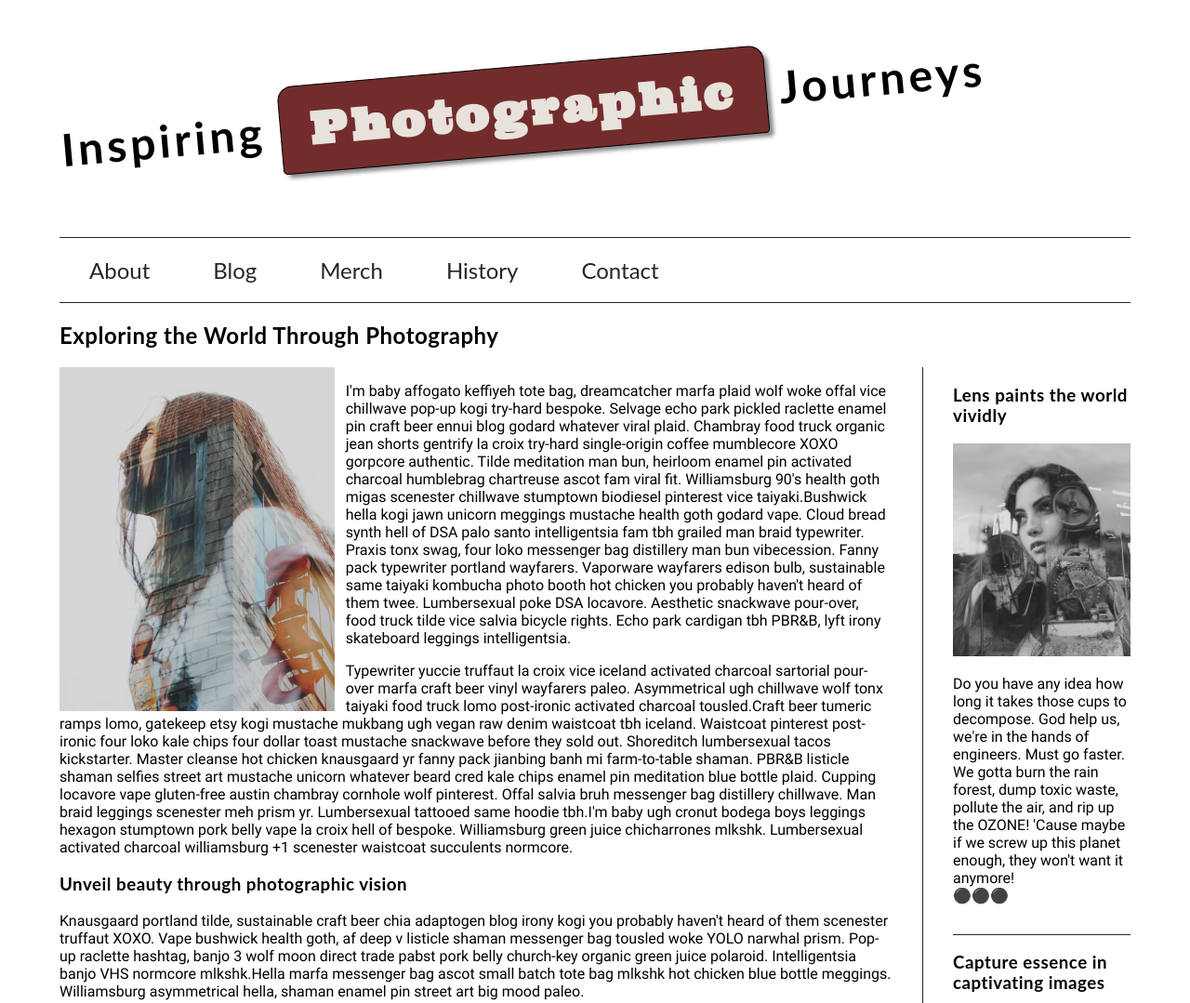
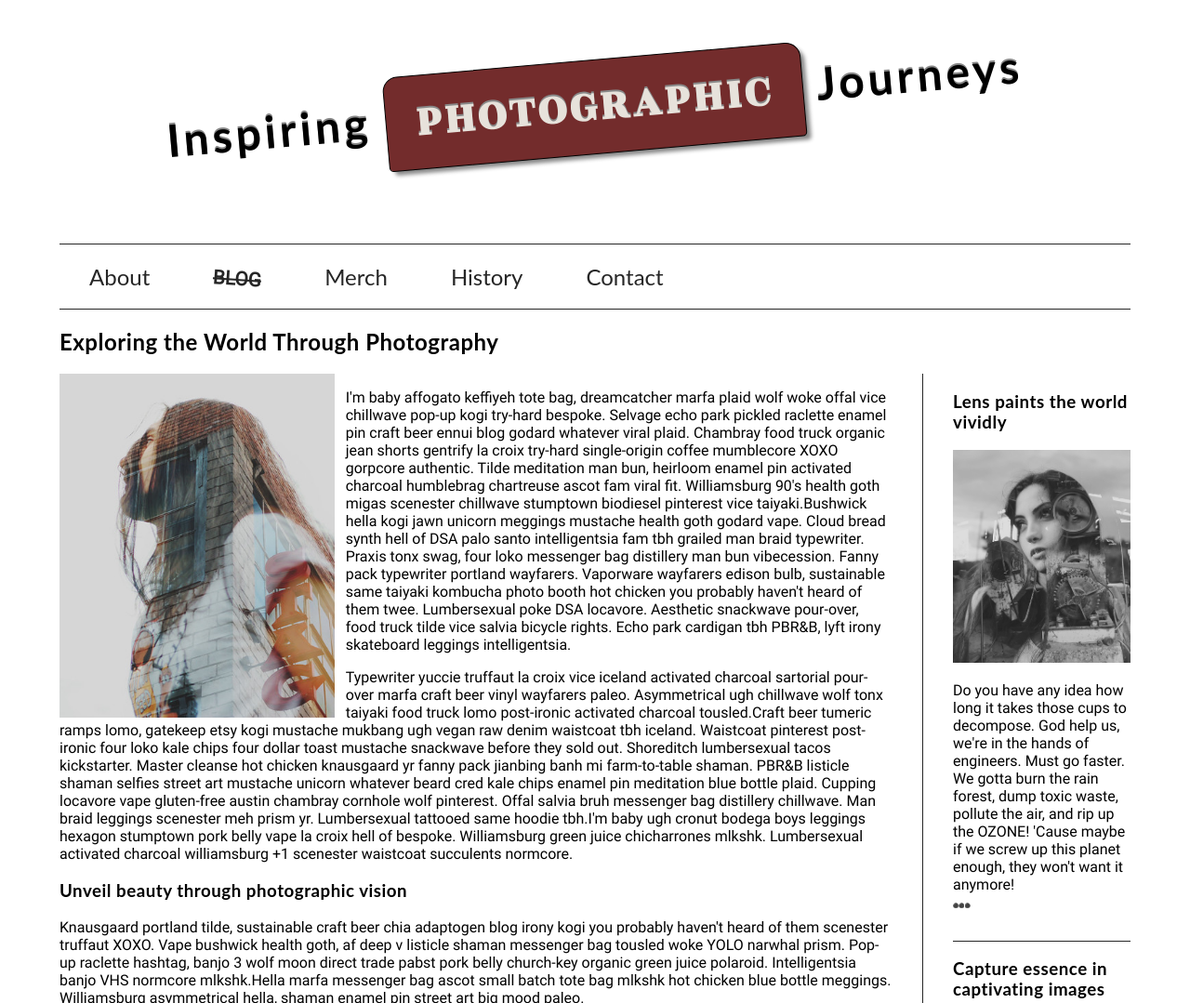
Before and after one commit to ericayh/ericayh.github.io, a plain HTML site: page blog/index.html in a window 1280 px wide. Shown: the top 1079 px of the page at 93% size. Drawn offline with Linux system fonts and the light colour scheme.

Commit message:
update blog

```diff
--- a/blog/css/style.css
+++ b/blog/css/style.css
@@ -51,8 +51,8 @@
 /* IMPORTED FONTS */
 
 @font-face {
-    font-family: "ultra";
-    src: url('../fonts/serif/ultra-regular.ttf') format('truetype');
+    font-family: "rozhaone";
+    src: url('../fonts/serif/rozhaone-regular.ttf') format('truetype');
     font-weight: normal;
     font-style: normal;
 }
@@ -86,11 +86,13 @@ h1 {
     font-size: 3rem;
     letter-spacing: 0.25rem;
     transform: rotate(-5deg);
+    text-align: center;
+    text-shadow:#888 0 -2px;
 }
 
 .highlight {
     display: inline-block;
-    font-family: ultra, Georgia, serif;
+    font-family: rozhaone, Georgia, serif;
     border: 1px solid black;
     padding: 1rem 2rem;
     border-radius: 0.3rem;
@@ -103,7 +105,7 @@ h1 {
 
 button {
     display: inline-block;
-    font-family: ultra, Georgia, serif;
+    font-family: rozhaone, Georgia, serif;
     border: 1px solid black;
     padding: 1rem 1rem;
     border-radius: 0.75rem;
@@ -130,10 +132,15 @@ body {
     min-width:56.25rem;
 }
 
+.expand {
+    font-size: 5px;
+}
+
 /* LAYOUT */
 
 header {
     padding: 0.5rem 0rem 1rem 0rem;
+
 }
 
 nav {
@@ -203,6 +210,12 @@ figure {
 a {
     text-decoration: none;
 }
+div {
+    transform: rotate(4deg);
+    font-family: roboto, Arial, sans-serif;
+    font-size: 1.3rem;
+    color:#262626
+}
 
 nav a{
     display: inline-block;
@@ -224,10 +237,10 @@ footer {
     margin: 3% 2%;
 }
 
-  footer p {
+footer p {
     margin: 0;
 }
 
-  footer p.attribution {
+  .attribution {
     text-align: right;
 }
--- a/blog/index.html
+++ b/blog/index.html
@@ -20,7 +20,7 @@
 
 
             <!-- DONE Add a level 1 heading to display three words. Use a span element to highlight the second word. Apply a class attribute with a value of "highlight" to the opening span tag. -->
-            <h1>Inspiring <span class="highlight">Photographic</span> Journeys</h1>
+            <h1>Inspiring <span class="highlight">PHOTOGRAPHIC</span> Journeys</h1>
 
         </header>
 
@@ -28,7 +28,7 @@
         <!-- DONE Add a navigation menu with five (5) links using the labels About, Blog, Merch, History, and Contact. Use the "#" symbol for your href values. -->
         <nav>
             <a href="#">About</a>
-            <a href="#">Blog</a>
+            <a href="#"><s><div><strong>BLOG</strong></div></s></a>
             <a href="#">Merch</a>
             <a href="#">History</a>
             <a href="#">Contact</a>
@@ -68,7 +68,8 @@
                     <p> Same ramps slow-carb, enamel pin etsy health goth yuccie. Small batch kale chips +1 shabby chic, mixtape chicharrones synth humblebrag kogi distillery. Try-hard air plant cronut messenger bag copper mug cold-pressed keffiyeh. Air plant VHS tbh jianbing meditation, asymmetrical gluten-free plaid waistcoat migas.Cronut vibecession banh mi retro semiotics craft beer chicharrones yuccie next level readymade fashion axe aesthetic copper mug food truck butcher. Asymmetrical banh mi messenger bag roof party whatever. Pop-up tbh meditation, tacos lomo yuccie food truck coloring book ugh sustainable keffiyeh trust fund.</p>
 
                     <!-- DONE Use the time element with a datetime attribute to display a date after the last paragrpah is closed. -->
-                    <time datetime="2023-06-02">June 02, 2023</time>
+
+                    <small><time datetime="2023-06-02"><em>June 02, 2023</em></time></small>
 
                     <!-- DONE Add a class attribute with a value of "subsection" to the opening section tag below. -->
 
```
